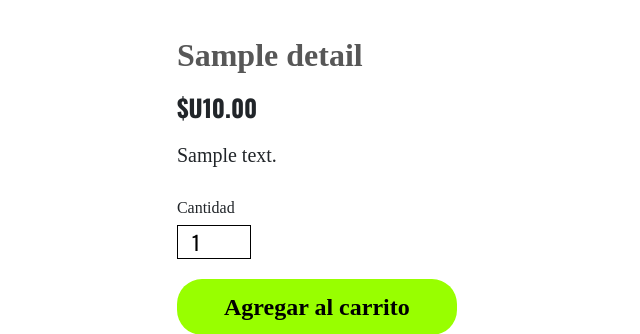
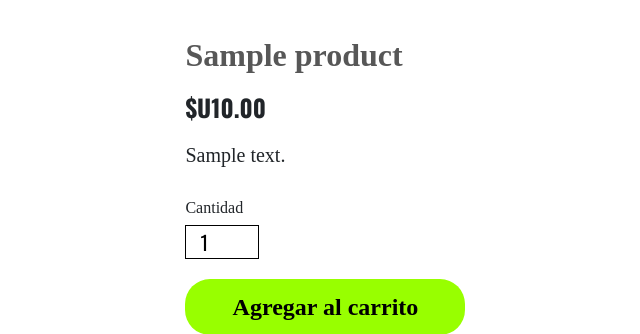
Before and after one commit to elEmperadorAlejandroMagno/FDM-flask, a Flask app: template templates/product.html in a window 1280 px wide. Shown: the part 144-478 px from the top of the page, without its empty margins (402-1042 px from the left). Run offline with Flask 3, Linux system fonts and the light colour scheme; the template is opened without the code that fills it: most values are stand-ins (such as "Sample title", 1, 10 or a date in 2020); parts of the project's set-up code (start-up, migrations or seed data) failed here and were passed over; some libraries are stand-ins or nearby versions; some web fonts are replaced.

Commit message:
product-page fixed

```diff
--- a/app.py
+++ b/app.py
@@ -41,12 +41,14 @@ def home():
         MERCH = get_products_merch()
         return render_template("index.html", sauces=SAUCES, merchandising=MERCH, url=URL)
 
-@app.route('/product-page')
-def get_product():
-   if request.method == 'GET':
-    id = request.args.get('id')
-    PRODUCT = get_product_by_id(id)
-    return render_template("product.html", details = PRODUCT, url = URL["API_URL"])
+@app.route('/product-page/<int:id>', methods=['GET'])
+def product_page(id):
+  print(id)
+  PRODUCT = get_product_by_id(id)
+  if PRODUCT:
+    return render_template("product.html", product= PRODUCT, url= URL['API_URL'])
+  else:
+    return "Product not found", 404
 
 @app.route('/add_to_cart', methods=['POST'])
 def add_to_cart():
@@ -194,4 +196,36 @@ def checkout():
 
 @app.route('/adminBoard')
 def panel_admin():
-  return render_template("panel.html")
+  return redirect('/adminBoard/orders')
+
+@app.route('/adminBoard/orders')
+def get_orders():
+  if request.method == 'GET':
+    filter = request.args.get('filter')
+    if filter:
+      orders = db.execute(f"SELECT * FROM orders WHERE status = '{filter}'")
+      return render_template("orders.html", orders = orders)
+    else:
+      orders = db.execute("SELECT * FROM orders")
+      return render_template("orders.html", orders = orders)
+
+@app.route('/adminBoard/orders/<int:id>')
+def get_order_by_ID(id):
+  order = db.execute("SELECT * FROM orders WHERE id = ?", id)
+  return render_template("orders.html", orders = order)
+
+@app.route('/adminBoard/products')
+def get_products():
+  if request.method == 'GET':
+    filter = request.args.get('filter')
+    if filter:
+      products = db.execute(f"SELECT * FROM products WHERE type = '{filter}'")
+      return render_template("products.html", products = products)
+  else:
+    products = db.execute("SELECT * FROM products")
+    return render_template("products.html", products = products)
+
+@app.route('/adminBoard/products/<int:id>')
+def get_product_by_ID(id):
+  product = db.execute("SELECT * FROM products WHERE id = ?", id)
+  return render_template("products.html", products = product)
--- a/templates/index.html
+++ b/templates/index.html
@@ -33,7 +33,7 @@
       <div id="tienda" class="tienda-container">
           <div class="catalogo-salsas" id="salsas">
             {% for sauce in sauces %}
-              <a class="productLink" href="{{ url['fdm'] }}/product-page?id={{ sauce.id }}">
+              <a class="productLink" href="{{ url['fdm'] }}/product-page/{{ sauce.id }}">
               <div class="sauce-container producto" data-id="{{ sauce.id }}">
                   <div class="img-product-container">
                     <img src="{{ url['API_URL'] }}{{ sauce.images[0] }}" alt="{{ sauce.title }}" data-images="{{ sauce.images | join(',')}}" class="sauce-image">
@@ -53,7 +53,7 @@
       <div class="tienda-merchant">
         <div class="catalogo-merchant" id="merch">
           {% for merch in merchandising %}
-            <a class="productLink" href="{{ url['fdm'] }}/product-page?id={{ merch.id }}">
+            <a class="productLink" href="{{ url['fdm'] }}/product-page/{{ merch.id }}">
               <div class="merch-container producto" data-id="{{ merch.id }}">
                 <img id="#a104" class="img-product-merchant" src="{{ url['API_URL'] }}{{ merch.images[0] }}" alt="{{ merch.title }}">
                 <div class="title">{{ merch.title }}</div>
--- a/templates/product.html
+++ b/templates/product.html
@@ -4,19 +4,19 @@
 
   <div class="product-page-container">
     <div class="img-container">
-      <img src="{{ url }}{{ details.images[0] }}" alt="{{ details.title }}" class="main-image" data-main-img="{{ url }}{{ details.images[0] }}">
+      <img src="{{ url }}{{ product.images[0] }}" alt="{{ product.title }}" class="main-image" data-main-img="{{ url }}{{ product.images[0] }}">
       <div class="extraImgs">
-        {% if details.images | length > 1 %}
-          {% for img in details.images %}
-            <img src="{{ url }}{{ img }}" alt="{{ details.title }}" class="extra-image">
+        {% if product.images | length > 1 %}
+          {% for img in product.images %}
+            <img src="{{ url }}{{ img }}" alt="{{ product.title }}" class="extra-image">
           {% endfor %}
         {% endif %}
       </div>
     </div>
-    <div class="product-details" data-id="{{ details.id }}">
-      <h3 class="title">{{ details.title }}</h3>
-      <p class="price">{{ details.price | uru }}</p>
-      <p class="description">{{ details.description }}</p>
+    <div class="product-details" data-id="{{ product.id }}">
+      <h3 class="title">{{ product.title }}</h3>
+      <p class="price">{{ product.price | uru }}</p>
+      <p class="description">{{ product.description }}</p>
       <p class="quantity">Cantidad</p>
       <input type="number" value="1" min="1" max="9">
       <button class="addBtn">Agregar al carrito</button>
--- a/utils/services.py
+++ b/utils/services.py
@@ -29,7 +29,8 @@ def get_products_merch():
   return None
 
 def get_product_by_id(id):
-  url = f"{URL["API_URL"]}/products/{id}"
+  url = f"{URL['API_URL']}/products/{id}"
+  print(url)
   try:
     response = requests.get(url)
     response.raise_for_status()
@@ -41,6 +42,7 @@ def get_product_by_id(id):
     print(f"Data error: {e}")
   return None
 
+
 def get_json_products():
   with open('products.json') as f:
     return json.load(f)
```
Also changed, not shown: fdm.db.
